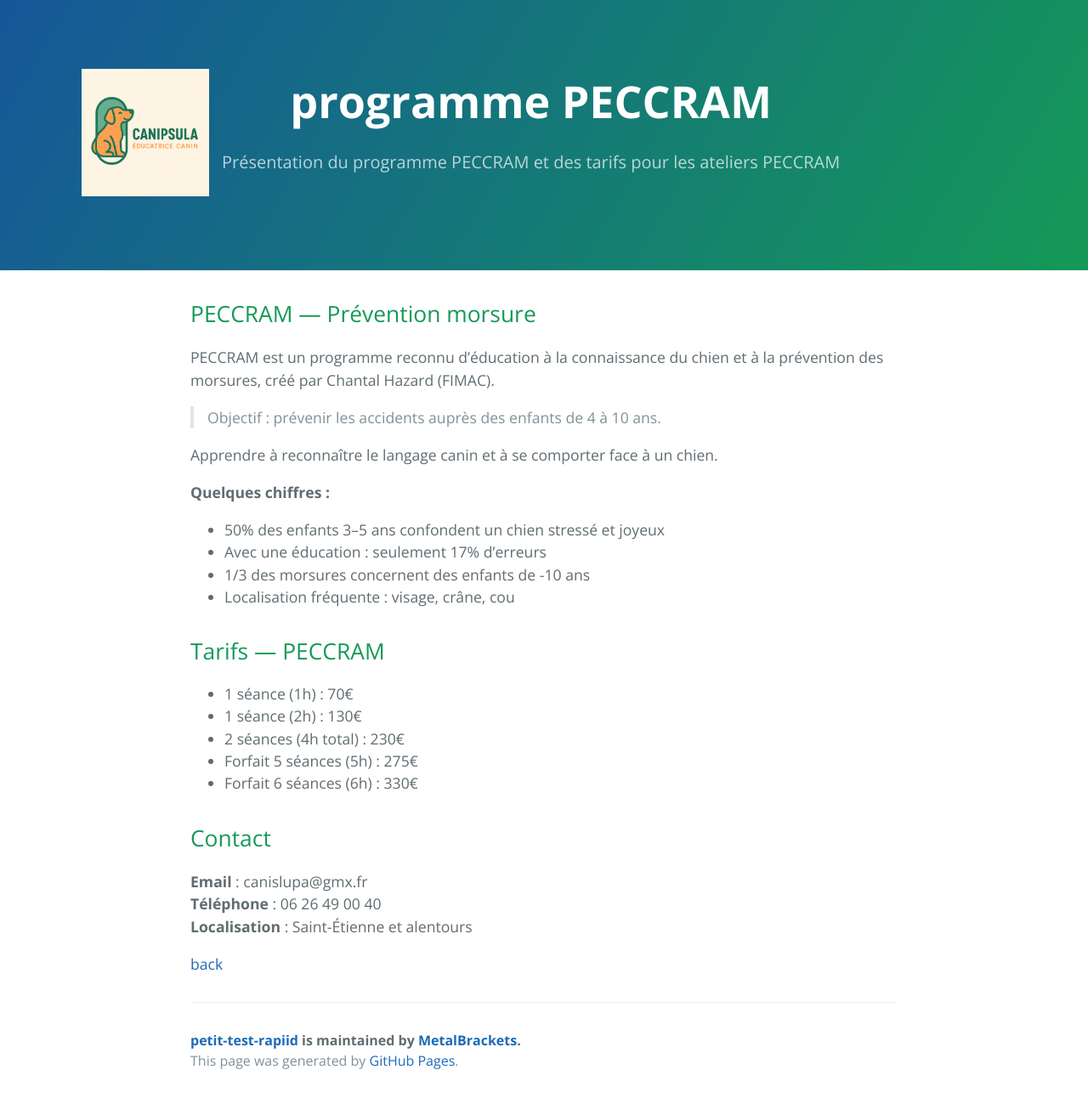
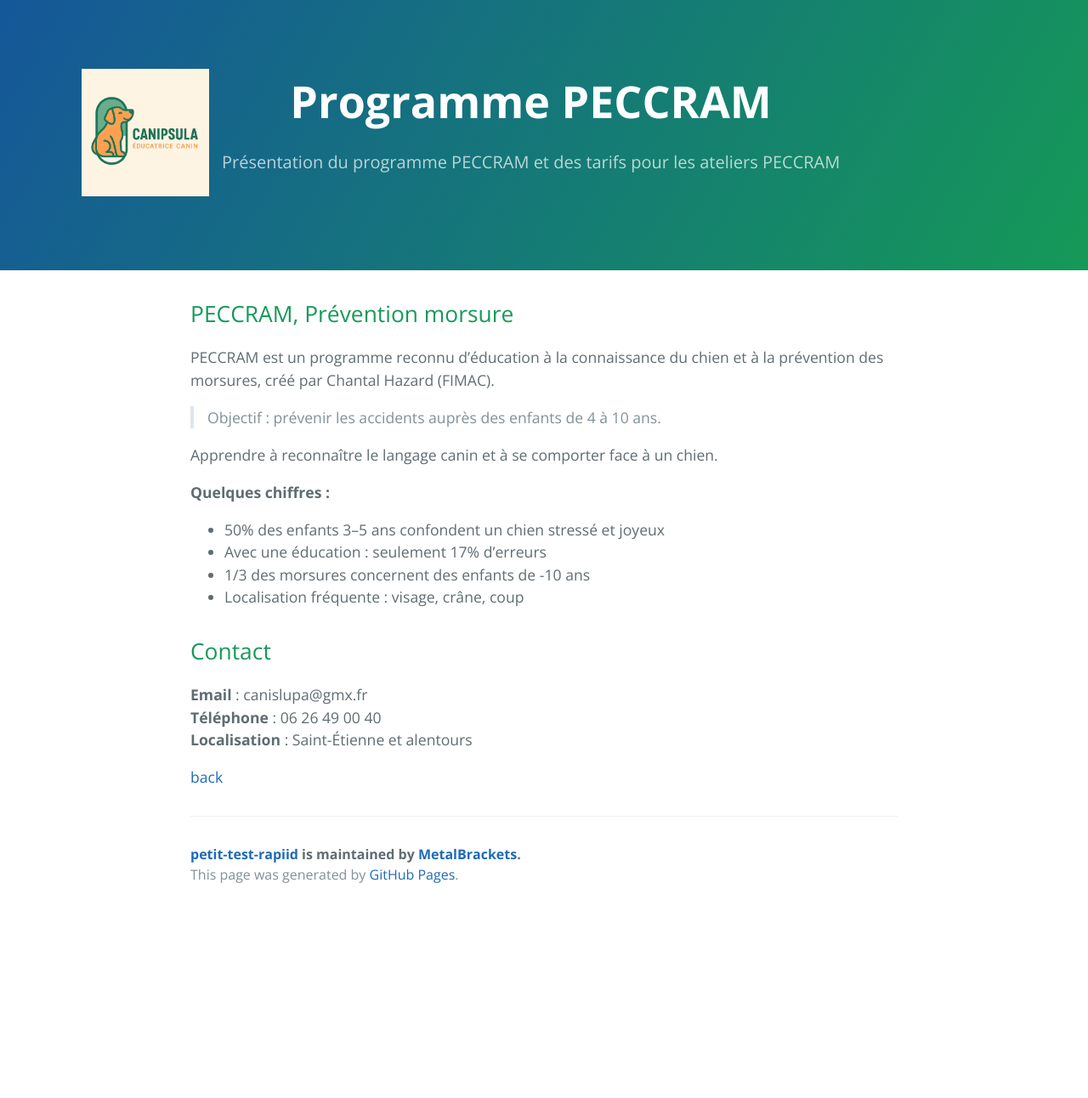
Before and after one commit to MetalBrackets/petit-test-rapiid, a Jekyll site: the page built from page_peccram.md, in a window 1280 px wide. Shown: the whole page at 85% size. Built offline with Jekyll 4.4.1, drawn with Linux system fonts in a browser that asks for light colours; after the commit the page ends 1073 px from its top, so only the background shows below that.

Commit message:
Update page_peccram.md

```diff
--- a/page_peccram.md
+++ b/page_peccram.md
@@ -1,11 +1,11 @@
 ---
 layout: default
-title: programme PECCRAM
+title: Programme PECCRAM
 description: Présentation du programme PECCRAM et des tarifs pour les ateliers PECCRAM
 permalink: /peccram/
 ---
 
-## PECCRAM — Prévention morsure
+## PECCRAM, Prévention morsure
 
 PECCRAM est un programme reconnu d’éducation à la connaissance du chien et à la prévention des morsures, créé par Chantal Hazard (FIMAC).
 
@@ -17,15 +17,7 @@ Apprendre à reconnaître le langage canin et à se comporter face à un chien.
 - 50% des enfants 3–5 ans confondent un chien stressé et joyeux
 - Avec une éducation : seulement 17% d'erreurs
 - 1/3 des morsures concernent des enfants de -10 ans
-- Localisation fréquente : visage, crâne, cou
-
-## Tarifs — PECCRAM
-
-- 1 séance (1h) : 70€
-- 1 séance (2h) : 130€
-- 2 séances (4h total) : 230€
-- Forfait 5 séances (5h) : 275€
-- Forfait 6 séances (6h) : 330€
+- Localisation fréquente : visage, crâne, coup
 
 ## Contact
 
```
